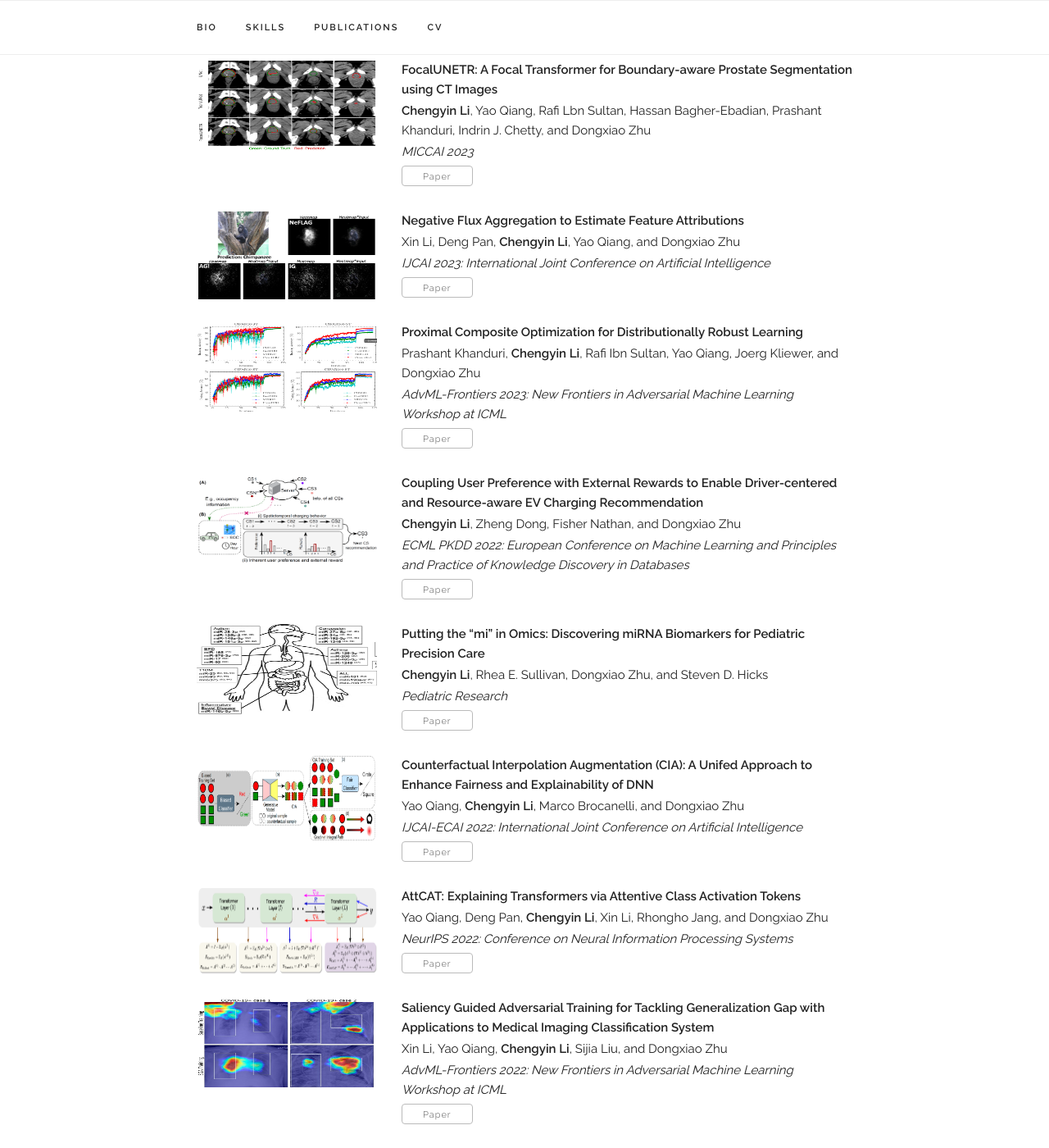
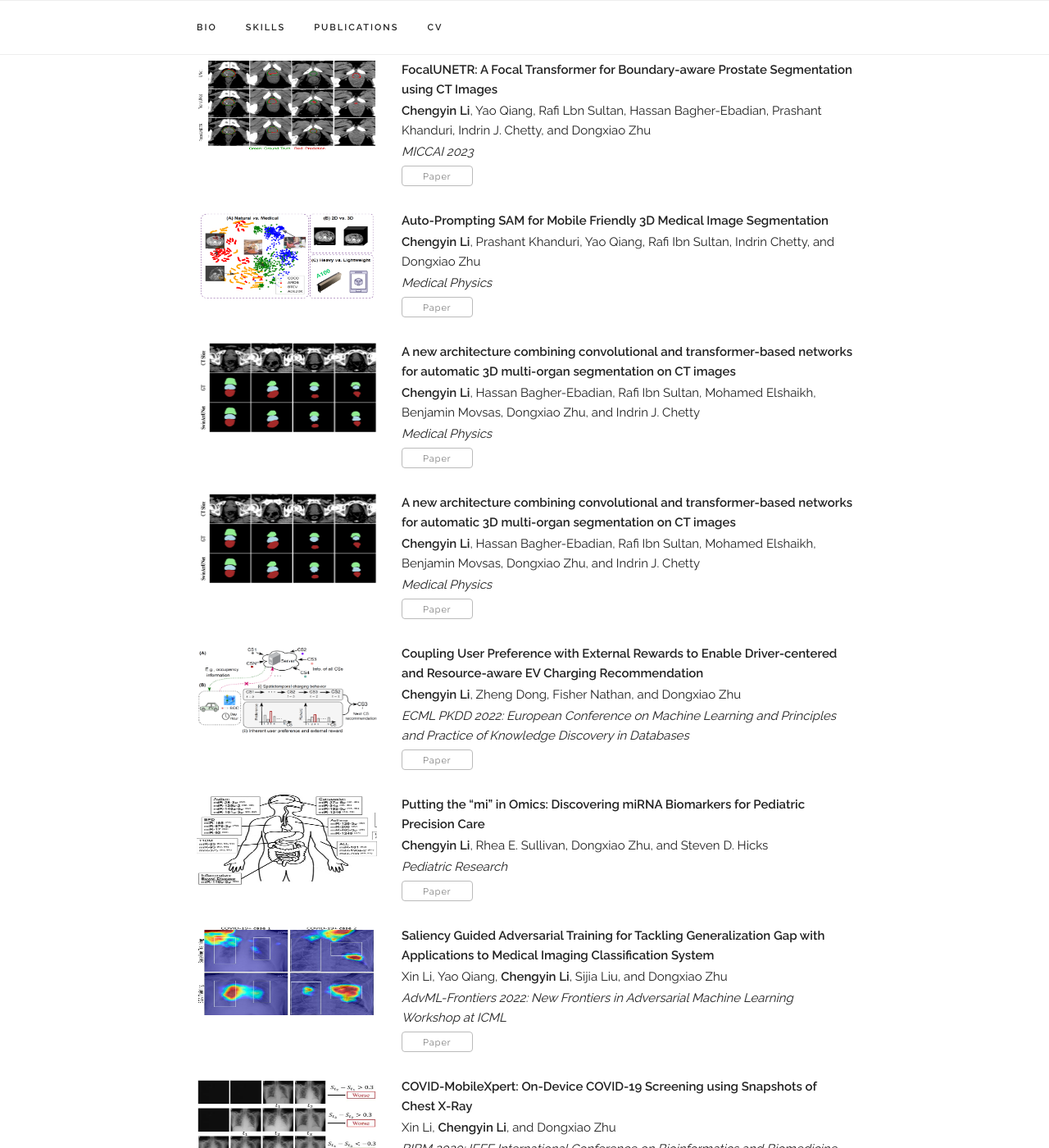
Before and after one commit to ChengyinLee/chengyinlee.github.io, a Jekyll site: the page built from index.html, in a window 1280 px wide and 1400 px high, scrolled down 1196 px. Shown: the whole window at 82% size. Built offline with Jekyll 4.4.1, drawn with Linux system fonts in a browser that asks for light colours; some web fonts are replaced.

Commit message:
make some changes

```diff
--- a/_data/publications.yaml
+++ b/_data/publications.yaml
@@ -15,19 +15,41 @@ papers:
   #   paper_img: "/assets/publications/2023_NeFLAG/2023_NeFLAG.png"
   #   selected: y
 
+  - title: "Auto-Prompting SAM for Mobile Friendly 3D Medical Image Segmentation"
+    authors: <b>Chengyin Li</b>, Prashant Khanduri, Yao Qiang,  Rafi Ibn Sultan, Indrin Chetty, and Dongxiao Zhu
+    venue: "Medical Physics"
+    paper_pdf: "/assets/publications/2023_autosam_adapter/autosam_adapter.pdf"
+    paper_img: "/assets/publications/2023_autosam_adapter/autosam_adapter.png"
+    selected: y
+
+  - title: "A new architecture combining convolutional and transformer-based networks for automatic 3D multi-organ segmentation on CT images"
+    authors: <b>Chengyin Li</b>, Hassan Bagher-Ebadian, Rafi Ibn Sultan,  Mohamed Elshaikh, Benjamin Movsas, Dongxiao Zhu, and Indrin J. Chetty
+    venue: "Medical Physics"
+    paper_pdf: "/assets/publications/2023_SwinAttUNet/2023_SwinAttUNet.pdf"
+    paper_img: "/assets/publications/2023_SwinAttUNet/2023_SwinAttUNet.png"
+    selected: y
+
+
+  - title: "A new architecture combining convolutional and transformer-based networks for automatic 3D multi-organ segmentation on CT images"
+    authors: <b>Chengyin Li</b>, Hassan Bagher-Ebadian, Rafi Ibn Sultan,  Mohamed Elshaikh, Benjamin Movsas, Dongxiao Zhu, and Indrin J. Chetty
+    venue: "Medical Physics"
+    paper_pdf: "/assets/publications/2023_SwinAttUNet/2023_SwinAttUNet.pdf"
+    paper_img: "/assets/publications/2023_SwinAttUNet/2023_SwinAttUNet.png"
+    selected: y
+
   - title: "Negative Flux Aggregation to Estimate Feature Attributions"
     authors: Xin Li, Deng Pan, <b>Chengyin Li</b>, Yao Qiang, and Dongxiao Zhu
     venue: "IJCAI 2023: International Joint Conference on Artificial Intelligence"
     paper_pdf: "/assets/publications/2023_NeFLAG/2023_NeFLAG.pdf"
     paper_img: "/assets/publications/2023_NeFLAG/2023_NeFLAG.png"
-    selected: y
+    selected: n
 
   - title: "Proximal Composite Optimization for Distributionally Robust Learning"
     authors: Prashant Khanduri, <b>Chengyin Li</b>, Rafi Ibn Sultan, Yao Qiang, Joerg Kliewer, and Dongxiao Zhu
     venue: "AdvML-Frontiers 2023: New Frontiers in Adversarial Machine Learning Workshop at ICML"
     paper_pdf: "/assets/publications/2023_adv_ml/2023_adv_ml_Prox_DRO.pdf"
     paper_img: "/assets/publications/2023_adv_ml/2023_adv_ml_Prox_DRO.png"
-    selected: y
+    selected: n
 
   - title: "Coupling User Preference with External Rewards to Enable Driver-centered and Resource-aware EV Charging Recommendation"
     authors: "<b>Chengyin Li</b>, Zheng Dong, Fisher Nathan, and Dongxiao Zhu"
@@ -53,7 +75,7 @@ papers:
     paper_pdf: "/assets/publications/2022_fairness_explainability_CAI/paper_CAI.pdf"
     paper_img: "/assets/publications/2022_fairness_explainability_CAI/paper_CAI.png"
     # code: "https://github.com/facebookresearch/social-catalysts"
-    selected: y
+    selected: n
 
   - title: "AttCAT: Explaining Transformers via Attentive Class Activation Tokens"
     authors: Yao Qiang, Deng Pan, <b>Chengyin Li</b>, Xin Li, Rhongho Jang, and Dongxiao Zhu
@@ -61,7 +83,7 @@ papers:
     paper_pdf: "/assets/publications/2022_AttCAT/paper_AttCAT.pdf"
     paper_img: "/assets/publications/2022_AttCAT/paper_AttCAT.png"
     # code: "https://github.com/facebookresearch/social-catalysts"
-    selected: y
+    selected: n
 
   - title: "Saliency Guided Adversarial Training for Tackling Generalization Gap with Applications to Medical Imaging Classification System"
     authors: Xin Li, Yao Qiang, <b>Chengyin Li</b>, Sijia Liu, and Dongxiao Zhu
```
Also changed, not shown: assets/publications/2023_SwinAttUNet/2023_SwinAttUNet.png (added), assets/publications/2023_autosam_adapter/autosam_adapter.png (added), 4 other files.
